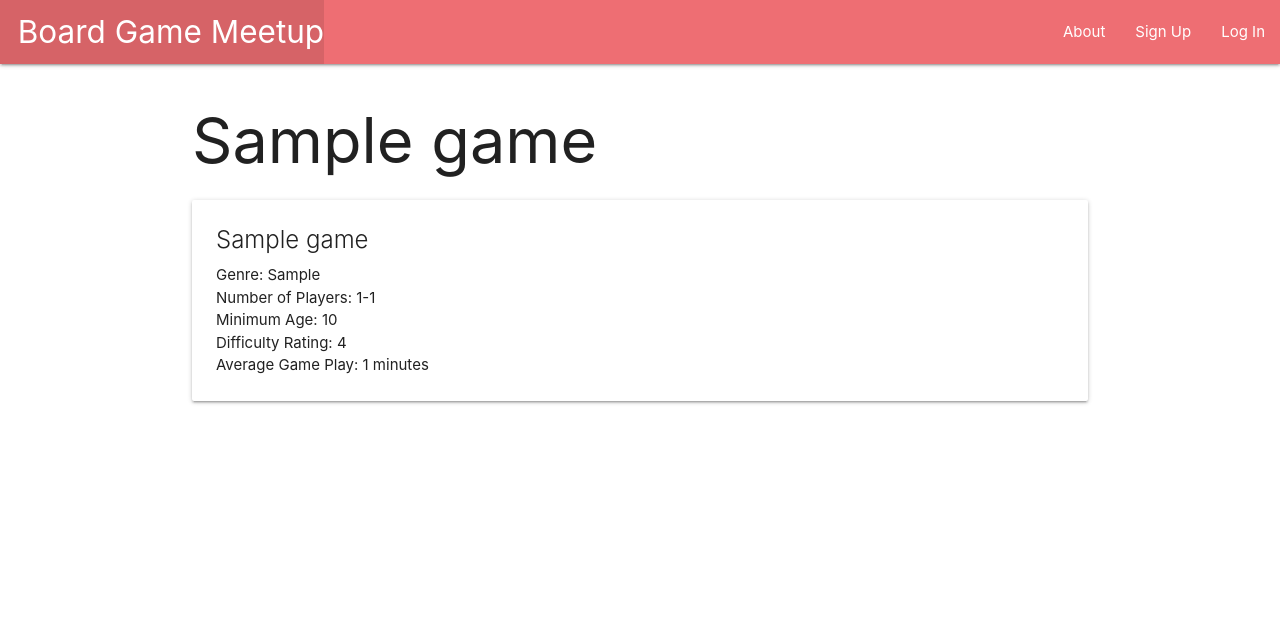
After one commit to masomaster/board-game-meetup, a Django app: page /games/1 in a window 1280 px wide. The commit adds this page. Shown: the top 641 px of the page. Run offline with Django 4.2, Linux system fonts and the light colour scheme; tables that the repository leaves empty hold one stand-in row (values such as "Sample post").

Commit message:
add games_detail page

```diff
--- /dev/null
+++ b/main_app/templates/games/games_detail.html
@@ -0,0 +1,17 @@
+{% extends 'base.html' %}
+{% block content %}
+
+<h1>{{ game.name }}</h1>
+
+<div class="card">
+    <div class="card-content">
+        <span class="card-title">{{ game.name }}</span>
+        <p>Genre: {{ game.genre }}</p>
+        <p>Number of Players: {{ game.min_player }}-{{ game.max_player }}</p>
+        <p>Minimum Age: {{ game.min_age }}</p>
+        <p>Difficulty Rating: {{ game.difficulty_rating }}</p>
+        <p>Average Game Play: {{ game.avg_game_play }} minutes</p>
+    </div>
+</div>
+
+{% endblock %}
--- a/main_app/templates/games/games_index.html
+++ b/main_app/templates/games/games_index.html
@@ -5,7 +5,7 @@
 
 {% for game in games %}
     <div class="card">
-        <a href="">
+        <a href="{% url 'games_detail' game.id %}">
             <div class="card-content">
                 <span class="card-title">{{ game.name }}</span>
                 <p>Genre: {{ game.genre }}</p>
--- a/main_app/urls.py
+++ b/main_app/urls.py
@@ -6,4 +6,5 @@ urlpatterns = [
     path('accounts/', include('django.contrib.auth.urls')),
     path('accounts/signup/', views.signup, name='signup'),
     path('games/', views.games_index, name='games_index'),
+    path('games/<int:game_id>', views.games_detail, name='games_detail'),
 ]
--- a/main_app/views.py
+++ b/main_app/views.py
@@ -29,3 +29,7 @@ def signup(request):
 def games_index(request):
   games = Game.objects.filter(user=request.user)
   return render(request, 'games/games_index.html', {'games': games})
+
+def games_detail(request, game_id):
+  game = Game.objects.get(id=game_id)
+  return render(request, 'games/games_detail.html', {'game': game})
```
